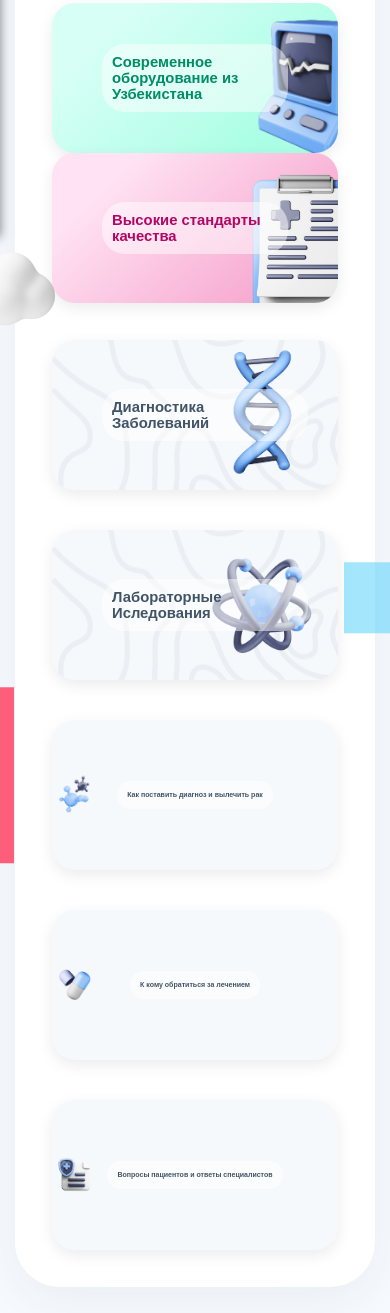
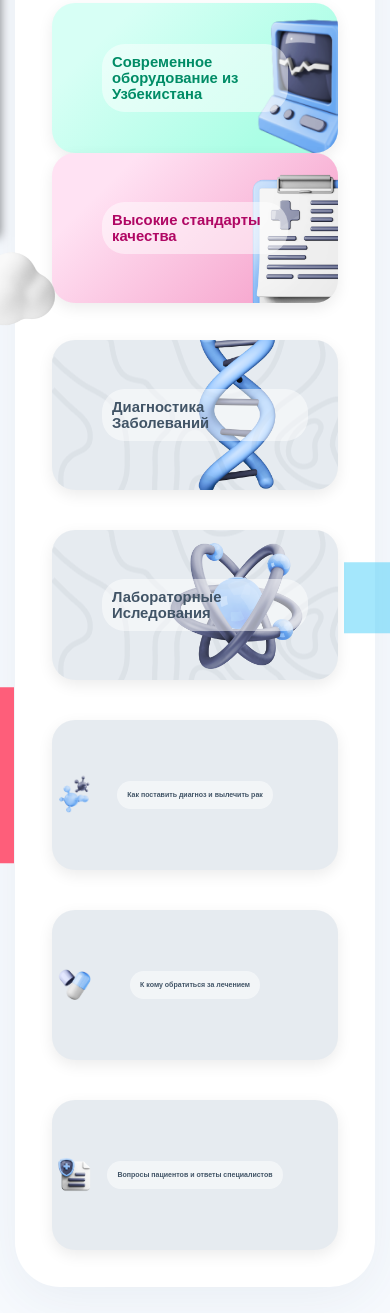
Before and after one commit to Vaone/multi-page-site, a website: page #src/index.html in a window 390 px wide. Shown: the part 607-1920 px from the top of the page. Drawn offline with nearby package versions, Linux system fonts and the light colour scheme; files that its build step writes are made by us from their sources; a web font is replaced by a local one.

Commit message:
last version homePage

```diff
--- a/#src/scss/experts.scss
+++ b/#src/scss/experts.scss
@@ -116,6 +116,14 @@
     img {
       width: 248px;
       height: 248px;
+      @media (max-width: 1366px) {
+        width: 19vw;
+        height: 19vw;
+      }
+      @media (max-width: 768px) {
+        width: 146px;
+        height: 146px;
+      }
     }
   }
 }
--- a/#src/scss/header.scss
+++ b/#src/scss/header.scss
@@ -31,7 +31,7 @@
     padding: 0 25px 0 0;
   }
   &-toggle {
-    background: linear-gradient(0deg, #fe5e7a, #fe5e7a), #2ab590;
+    background:#fe5e7a;
     border: none;
     border-radius: 100px;
     min-height: 60px;
--- a/#src/scss/intro.scss
+++ b/#src/scss/intro.scss
@@ -369,11 +369,14 @@
         & .row__middleSection-item {
           margin-right: 17px;
           background: url("../img/Group.png") left no-repeat,
-            url("../img/DNA.png") (right center) / contain no-repeat,
-            (linear-gradient(0deg, #f6f9fc, #f6f9fc), #e6ebf0);
+            url("../img/DNA.png") (right center) / 22vw no-repeat, #e6ebf0;
 
           @media (max-width: 1199.98px) {
             margin-right: 0;
+          }
+          @media (max-width: 1600px) {
+            background: url("../img/Group.png") left no-repeat,
+            url("../img/DNA.png") (right center) / 200px no-repeat, #e6ebf0;
           }
         }
       }
@@ -386,11 +389,14 @@
         & .row__middleSection-item {
           margin-left: 17px;
           background: url("../img/Group.png") left no-repeat,
-            url("../img/Atom.png") (right center) / contain no-repeat,
-            (linear-gradient(0deg, #f6f9fc, #f6f9fc), #e6ebf0);
+            url("../img/Atom.png") (right center) / 22vw no-repeat, #e6ebf0;
 
           @media (max-width: 1199.98px) {
             margin-left: 0;
+          }
+          @media (max-width: 1600px) {
+            background: url("../img/Group.png") left no-repeat,
+            url("../img/Atom.png") (right center) / 200px no-repeat, #e6ebf0;
           }
         }
       }
@@ -484,12 +490,10 @@
       /* 1st column */
       &:nth-child(1) {
         & .row__bottomSection-item {
-          background: url("../img/Virus.png") (left 35px) no-repeat,
-            (linear-gradient(0deg, #f6f9fc, #f6f9fc), #e6ebf0);
+          background: url("../img/Virus.png") (left 35px) no-repeat, #e6ebf0;
 
           @media (max-width: 1199.98px) {
-            background: url("../img/Virus.png") left/12vw no-repeat,
-              (linear-gradient(0deg, #f6f9fc, #f6f9fc), #e6ebf0);
+            background: url("../img/Virus.png") left/12vw no-repeat, #e6ebf0;
           }
         }
       }
@@ -497,12 +501,10 @@
       /* 2nd column */
       &:nth-child(2) {
         & .row__bottomSection-item {
-          background: url("../img/pillsWithoutShadow.png") (left 35px) no-repeat,
-            (linear-gradient(0deg, #f6f9fc, #f6f9fc), #e6ebf0);
+          background: url("../img/pillsWithoutShadow.png") (left 35px) no-repeat, #e6ebf0;
 
           @media (max-width: 1199.98px) {
-            background: url("../img/pillsWithoutShadow.png") left / 12vw no-repeat,
-              (linear-gradient(0deg, #f6f9fc, #f6f9fc), #e6ebf0);
+            background: url("../img/pillsWithoutShadow.png") left / 12vw no-repeat, #e6ebf0;
           }
         }
       }
@@ -510,12 +512,10 @@
       /* 3rd column */
       &:nth-child(3) {
         & .row__bottomSection-item {
-          background: url("../img/Folder.png") (left 35px) no-repeat,
-            (linear-gradient(0deg, #f6f9fc, #f6f9fc), #e6ebf0);
+          background: url("../img/Folder.png") (left 35px) no-repeat, #e6ebf0;
 
           @media (max-width: 1199.98px) {
-            background: url("../img/Folder.png") left / 12vw no-repeat,
-              (linear-gradient(0deg, #f6f9fc, #f6f9fc), #e6ebf0);
+            background: url("../img/Folder.png") left / 12vw no-repeat, #e6ebf0;
           }
         }
       }
```
Also changed, not shown: #src/js/script.js (+13 -2 lines), dist/css/style.css, dist/css/style.min.css, dist/js/app.js, dist/js/app.min.js.
